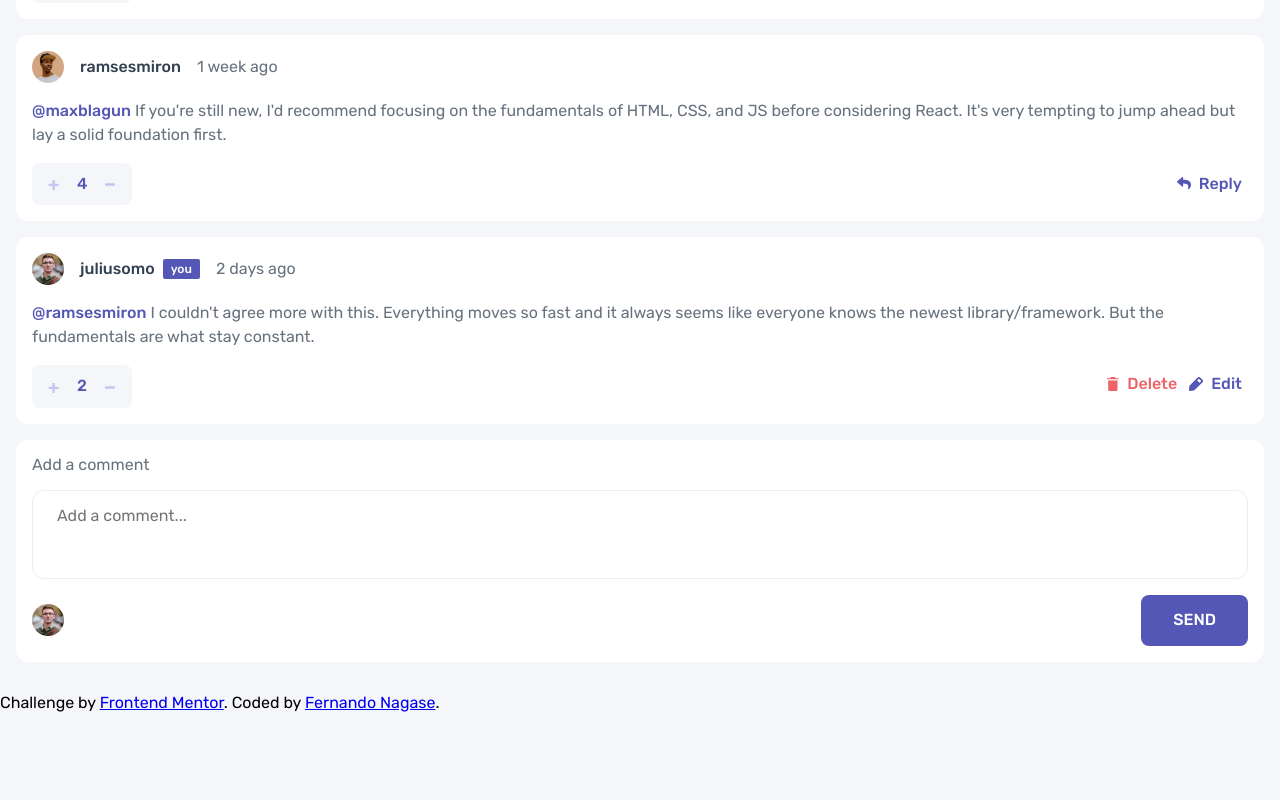
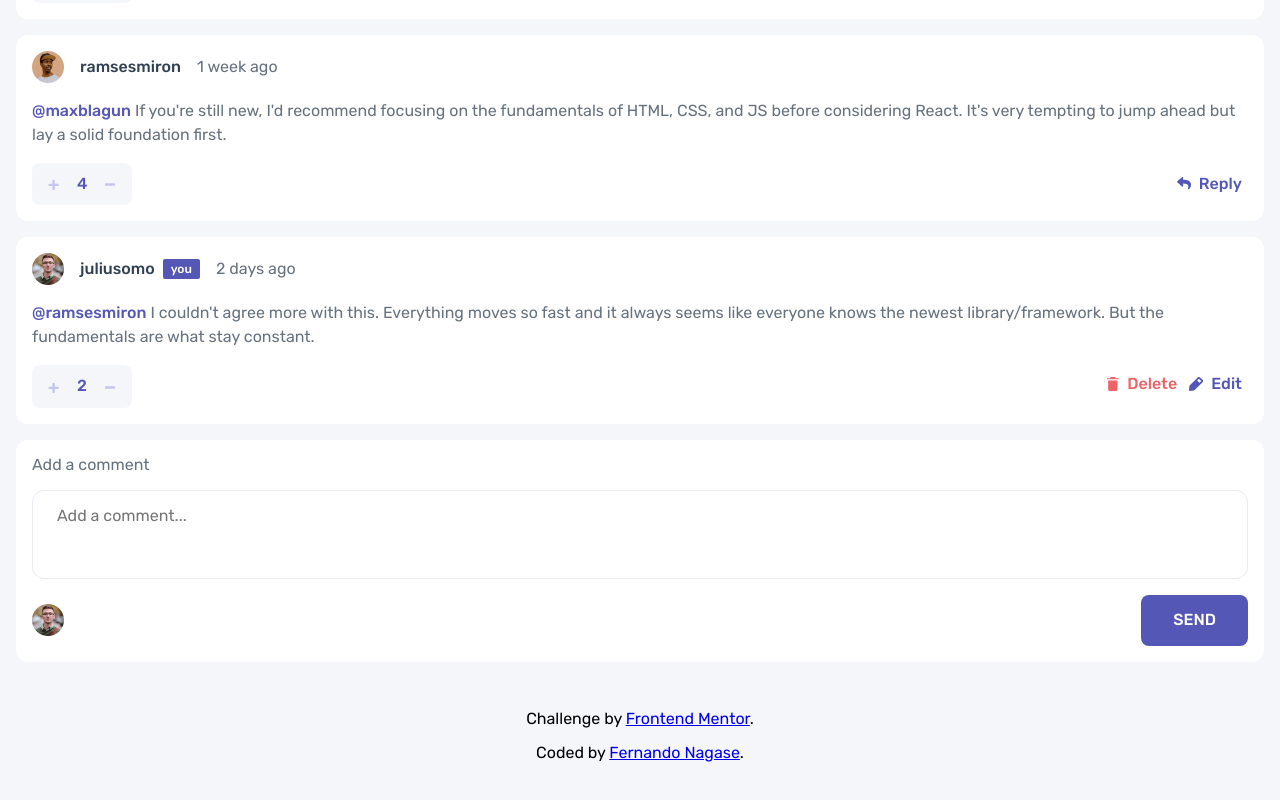
Before and after one commit to fernandonagase/nextjs-comments-component, a Next.js app: page / in a window 1280 px wide. Shown: the part 402-1202 px from the top of the page. Before the commit the page ends 1114 px from the top, so only its background shows below. Built offline with nearby package versions, Linux system fonts and the light colour scheme.

Commit message:
style attribution component

```diff
--- a/components/Attribution/index.tsx
+++ b/components/Attribution/index.tsx
@@ -1,12 +1,19 @@
+import styles from './styles/attribution.module.scss'
+
 export default function Attribution() {
     return (
-        <div>
-            Challenge by{' '}
-            <a href="https://www.frontendmentor.io?ref=challenge">
-                Frontend Mentor
-            </a>
-            . Coded by{' '}
-            <a href="https://github.com/fernandonagase">Fernando Nagase</a>.
+        <div className={styles.attribution}>
+            <p>
+                Challenge by{' '}
+                <a href="https://www.frontendmentor.io?ref=challenge">
+                    Frontend Mentor
+                </a>
+                .
+            </p>{' '}
+            <p>
+                Coded by{' '}
+                <a href="https://github.com/fernandonagase">Fernando Nagase</a>.
+            </p>
         </div>
     )
 }
--- /dev/null
+++ b/components/Attribution/styles/attribution.module.scss
@@ -0,0 +1,5 @@
+.attribution {
+    padding-inline: 16px;
+    padding-block: 32px;
+    text-align: center;
+}
--- a/components/CommentSection/styles/comment-section.module.scss
+++ b/components/CommentSection/styles/comment-section.module.scss
@@ -1,4 +1,4 @@
 .commentSection {
     padding-inline: 16px;
-    padding-block: 32px;
+    padding-block-start: 32px;
 }
```
